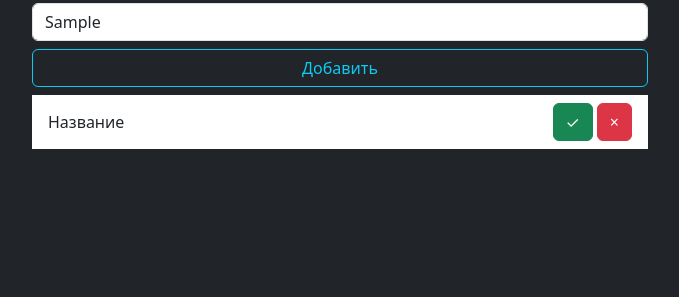
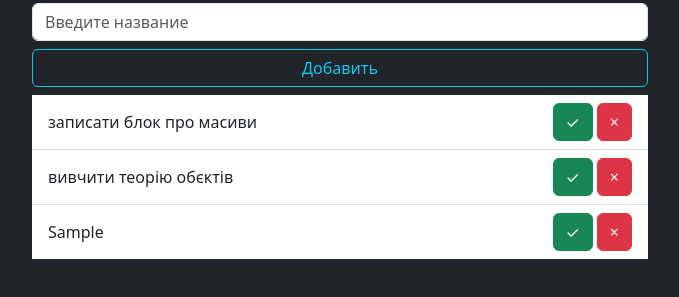
Before and after one commit to tatalika6320/first_repo, a plain HTML site: page lesson2-js/index.html in a window 1280 px wide. Both pictures are taken after typing "Sample" into the empty fields and a click on the button "Добавить". Shown: the part 101-398 px from the top of the page, without its empty margins (300-979 px from the left). Drawn offline with nearby package versions, Linux system fonts and the light colour scheme.

Commit message:
lesson4-js-array

```diff
--- /dev/null
+++ b/lesson2-js/app.js
@@ -0,0 +1,66 @@
+/*//Theory
+
+//arrays
+
+//const array = [1, 2, 3, 5, 20];
+//const arrayStrings = ['a', 'b',  ];
+//const array = new Array(1, 2, 3,)
+
+//console.log(array.length)// the length of the array Довжина масиву
+//console.log(array[0])// Пошук конкретного елементу масиву , починаючи з нуля
+//console.log([array.length-1]) //Для того щоб отримати останній елемент масиву [-1 тому що рахунок починається з нуля]
+//array[0] = 'Privet'; //зміна нульового елементу
+*/
+
+const inputElement = document.getElementById('title');
+const createBtn = document.getElementById('create');
+const listElement = document.getElementById('list');
+
+//console.log(inputElement.value)
+const notes = ['записати блок про масиви', 'вивчити теорію обєктів']
+
+//console.log(notes)
+
+function render(){
+
+  /*for (let i = 0; i < notes.length; i++) {
+    listElement.insertAdjacentHTML('beforeend', getNoteTemplate(notes[i]))
+  }
+*/
+for( let note of notes) {
+  listElement.insertAdjacentHTML('beforeend', getNoteTemplate(note))
+}
+ //listElement.insertAdjacentHTML('beforeend', getNoteTemplate(notes[0]))
+ //listElement.insertAdjacentHTML('beforeend', getNoteTemplate(notes[1]))
+}
+
+render()
+
+createBtn.onclick = function(){
+    if(inputElement.value.length === 0){
+        return
+    }
+   // listElement.innerHTML =
+        listElement.insertAdjacentHTML('beforeend',
+       getNoteTemplate(inputElement.value)
+        )
+        inputElement.value = ''
+}
+
+function getNoteTemplate(title) {
+  return`
+  <li
+          class="list-group-item d-flex justify-content-between align-items-center"
+        >
+          <span>${title}</span>
+          <span>
+            <span class="btn btn-small btn-success">&check;</span>
+            <span class="btn btn-small btn-danger">&times;</span>
+          </span>
+        </li>
+        `
+}
+
+/**
+ * Object Theory
+ */
--- a/lesson2-js/index.html
+++ b/lesson2-js/index.html
@@ -15,6 +15,7 @@
       crossorigin="anonymous"
     />
     <title>02. JS Array & Objects</title>
+    <script src="app.js" defer></script>
   </head>
   <body class="bg-dark text-light">
     <div class="container w-50 pt-5">
@@ -30,7 +31,7 @@
       </button>
 
       <ul class="list-group list-group-flush" id="list">
-        <li
+        <!--<li
           class="list-group-item d-flex justify-content-between align-items-center"
         >
           <span>Название</span>
@@ -38,7 +39,7 @@
             <span class="btn btn-small btn-success">&check;</span>
             <span class="btn btn-small btn-danger">&times;</span>
           </span>
-        </li>
+        </li>-->
       </ul>
     </div>
   </body>
```
